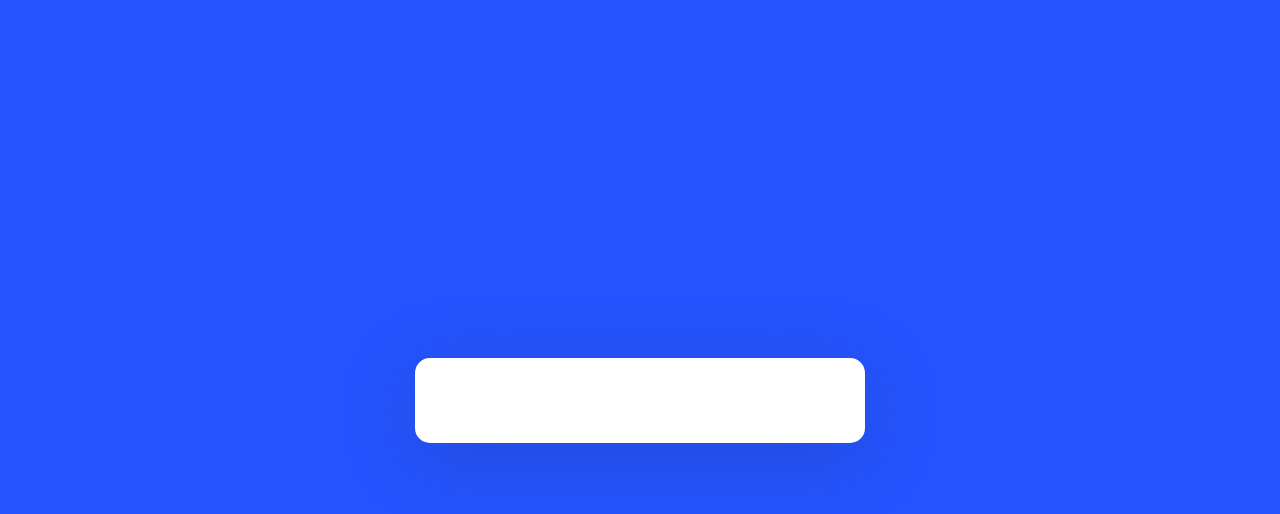
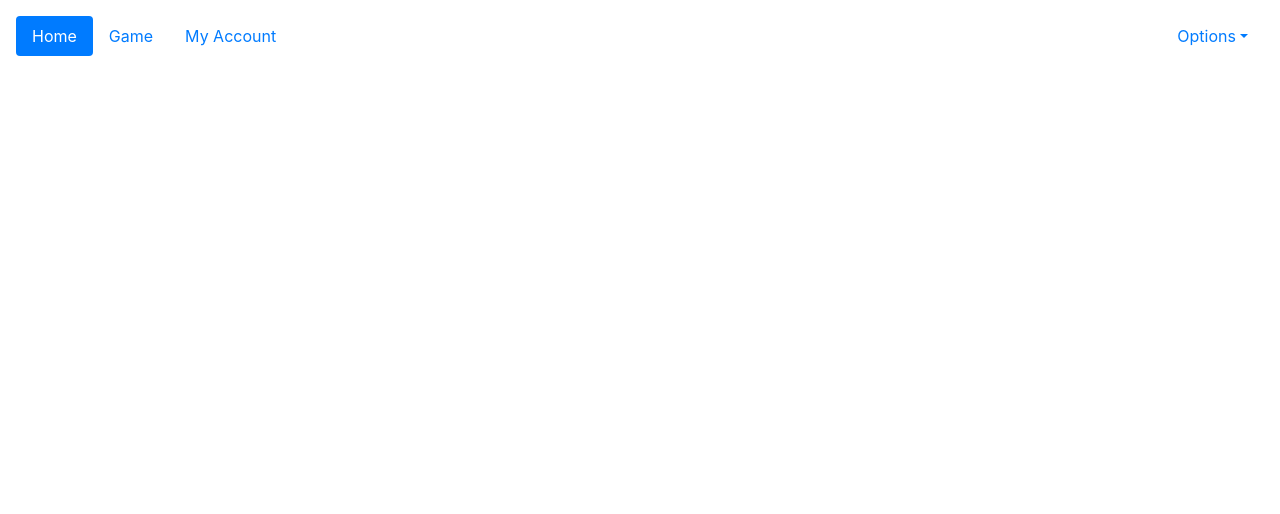
Before and after one commit to QuentinQuero/among_us_irl-front, a Vue app: page /home in a window 1280 px wide. Shown: the top 514 px of the page. Built offline with nearby package versions, Linux system fonts and the light colour scheme; no server answers; sample sign-in values are in the browser's storage.

Commit message:
:construction: Create home page and signout button

```diff
--- a/package.json
+++ b/package.json
@@ -3,7 +3,7 @@
   "version": "0.1.0",
   "private": true,
   "scripts": {
-    "serve": "vue-cli-service serve",
+    "serve": "vue-cli-service serve --port 4500",
     "build": "vue-cli-service build",
     "lint": "vue-cli-service lint"
   },
--- a/src/App.vue
+++ b/src/App.vue
@@ -1,17 +1,20 @@
 <template>
-  <div class="App">
-    <div class="vertical-center">
-      <div class="inner-block">
-        <router-view/>
-      </div>
-    </div>
+  <div id="app">
+    <component :is="layout">
+      <router-view/>
+    </component>
   </div>
 </template>
 
 <script>
 
 export default {
-  name: 'App'
+  name: 'App',
+  computed: {
+    layout() {
+      return (this.$route.meta.layout.name || 'offline') + '-layout'
+    }
+  }
 }
 </script>
 
--- a/src/assets/css/main.css
+++ b/src/assets/css/main.css
@@ -1,116 +1,17 @@
-* {
-    box-sizing: border-box;
+html,
+#app {
+    background-color: dimgrey;
 }
 
-body {
-    background: #2554FF !important;
-    min-height: 100vh;
-    display: flex;
-    font-weight: 400;
+.offline{
+    background-color: white;
+    margin-top: 20vh;
+    width: 90vw;
+    margin-left: 5vw;
+    padding: 3vh 3vw;
 }
 
-body,
-html,
-.App,
-.vue-template,
-.vertical-center {
-    width: 100%;
-    height: 100%;
+.online {
+    height: 100vh;
+    background-color: white;
 }
-
-.navbar-light {
-    background-color: #ffffff;
-    box-shadow: 0px 14px 80px rgba(34, 35, 58, 0.2);
-}
-
-.vertical-center {
-    display: flex;
-    text-align: left;
-    justify-content: center;
-    flex-direction: column;
-}
-
-.inner-block {
-    width: 450px;
-    margin: auto;
-    background: #ffffff;
-    box-shadow: 0px 14px 80px rgba(34, 35, 58, 0.2);
-    padding: 40px 55px 45px 55px;
-    border-radius: 15px;
-    transition: all .3s;
-}
-
-.vertical-center .form-control:focus {
-    border-color: #2554FF;
-    box-shadow: none;
-}
-
-.vertical-center h3 {
-    text-align: center;
-    margin: 0;
-    line-height: 1;
-    padding-bottom: 20px;
-}
-
-label {
-    font-weight: 500;
-}
-
-.forgot-password,
-.forgot-password a {
-    text-align: right;
-    font-size: 13px;
-    padding-top: 10px;
-    color: #7a7a7a;
-    margin: 0;
-}
-
-.forgot-password a {
-    color: #2554FF;
-}
-
-.social-icons {
-    text-align: center;
-    font-family: "Open Sans";
-    font-weight: 300;
-    font-size: 1.5em;
-    color: #222222;
-}
-
-.social-icons ul {
-    list-style: none;
-    margin: 0;
-    padding: 0;
-}
-.social-icons ul li {
-    display: inline-block;
-    zoom: 1;
-    width: 65px;
-    vertical-align: middle;
-    border: 1px solid #e3e8f9;
-    font-size: 15px;
-    height: 40px;
-    line-height: 40px;
-    margin-right: 5px;
-    background: #f4f6ff;
-}
-
-.social-icons ul li a {
-    display: block;
-    font-size: 1.4em;
-    margin: 0 5px;
-    text-decoration: none;
-}
-.social-icons ul li a i {
-    -webkit-transition: all 0.2s ease-in;
-    -moz-transition: all 0.2s ease-in;
-    -o-transition: all 0.2s ease-in;
-    -ms-transition: all 0.2s ease-in;
-    transition: all 0.2s ease-in;
-}
-
-.social-icons ul li a:focus i,
-.social-icons ul li a:active i {
-    transition: none;
-    color: #222222;
-}
--- /dev/null
+++ b/src/components/shared/navBar.vue
@@ -0,0 +1,69 @@
+<template>
+  <div>
+    <b-nav
+      pills
+      class="navBar"
+    >
+      <!-- First item set -->
+      <div class="item-set">
+        <b-nav-item :active="activeRoute === 'home'">Home</b-nav-item>
+        <b-nav-item :active="activeRoute === 'admin'" v-if="userAdmin">Admin Panel</b-nav-item>
+        <b-nav-item :active="activeRoute === 'game'">Game</b-nav-item>
+        <b-nav-item :active="activeRoute === 'account'">My Account</b-nav-item>
+      </div>
+      <b-nav-dropdown
+        id="nav-dropdown"
+        text="Options"
+        toggle-class="nav-link-custom"
+        right
+      >
+        <b-dropdown-item @click="signOut()">Sign out</b-dropdown-item>
+      </b-nav-dropdown>
+    </b-nav>
+  </div>
+</template>
+
+<script>
+const userService = require('../../services/userServices')
+export default {
+  name: "navBar",
+  data () {
+    return {
+      userAdmin: false
+    }
+  },
+  mounted () {
+    this.isUserAdmin()
+  },
+  methods: {
+    isUserAdmin () {
+      userService.isUserAdmin().then((response) => {
+        this.userAdmin = response.data;
+      })
+    },
+    signOut () {
+      // Remove local storage item jwt
+      localStorage.removeItem('jwt')
+      // Change route
+      this.$router.push('/')
+    }
+  },
+  computed: {
+    activeRoute () {
+      return this.$route.name;
+    }
+  }
+}
+</script>
+
+<style scoped>
+
+.navBar {
+  justify-content: space-between;
+  padding: 1em;
+}
+
+.item-set {
+  display: flex;
+}
+</style>
--- /dev/null
+++ b/src/layouts/offline.vue
@@ -0,0 +1,15 @@
+<template>
+ <div class="offline">
+   <slot/>
+ </div>
+</template>
+
+<script>
+export default {
+name: "offline"
+}
+</script>
+
+<style scoped>
+
+</style>
--- /dev/null
+++ b/src/layouts/online.vue
@@ -0,0 +1,18 @@
+<template>
+  <div class="online">
+    <nav-bar/>
+    <slot/>
+  </div>
+</template>
+
+<script>
+import NavBar from "@/components/shared/navBar";
+export default {
+name: "online",
+  components: {NavBar}
+}
+</script>
+
+<style scoped>
+
+</style>
--- a/src/router/index.js
+++ b/src/router/index.js
@@ -3,6 +3,8 @@ import Router from 'vue-router'
 import LoginPage from "@/components/unloggedModules/Pages/LoginPage";
 import SignUpPage from "@/components/unloggedModules/Pages/SignUpPage";
 import HomePage from "@/components/homeModule/Pages/HomePage";
+import online from "@/layouts/online";
+import offline from "@/layouts/offline";
 
 Vue.use(Router);
 
@@ -19,6 +21,7 @@ let router = new Router ({
             name: 'login',
             component: LoginPage,
             meta: {
+                layout: offline,
                 guest: true
             }
         },
@@ -27,6 +30,7 @@ let router = new Router ({
             name: 'signup',
             component: SignUpPage,
             meta: {
+                layout: offline,
                 guest: true
             }
         },
@@ -35,6 +39,7 @@ let router = new Router ({
             name: 'home',
             component: HomePage,
             meta: {
+                layout: online,
                 requiresAuth: true
             }
         }
--- a/src/services/userServices/index.js
+++ b/src/services/userServices/index.js
@@ -3,5 +3,6 @@
 module.exports = {
     'login': require('./login'),
     'isUsedEmail': require('./isUsedEmailAddress'),
-    'signup': require('./signup')
+    'signup': require('./signup'),
+    'isUserAdmin': require('./isUserAdmin')
 };
--- /dev/null
+++ b/src/services/userServices/isUserAdmin.js
@@ -0,0 +1,20 @@
+'use strict';
+
+const axios = require('axios');
+const config = require('../../config/default.json');
+
+const isUserAdmin = function () {
+    return new Promise((resolve) => {
+        axios({
+            method: 'get',
+            url: `${config.backUrl}/users/isAdmin`,
+            headers: {
+                authorization: 'Bearer ' + localStorage.getItem('jwt')
+            }
+        }).then((response) => {
+            resolve(response.data);
+        });
+    });
+};
+
+module.exports = isUserAdmin;
```
Also changed, not shown: src/main.js (+7 -0 lines), src/assets/logo.png (deleted).
